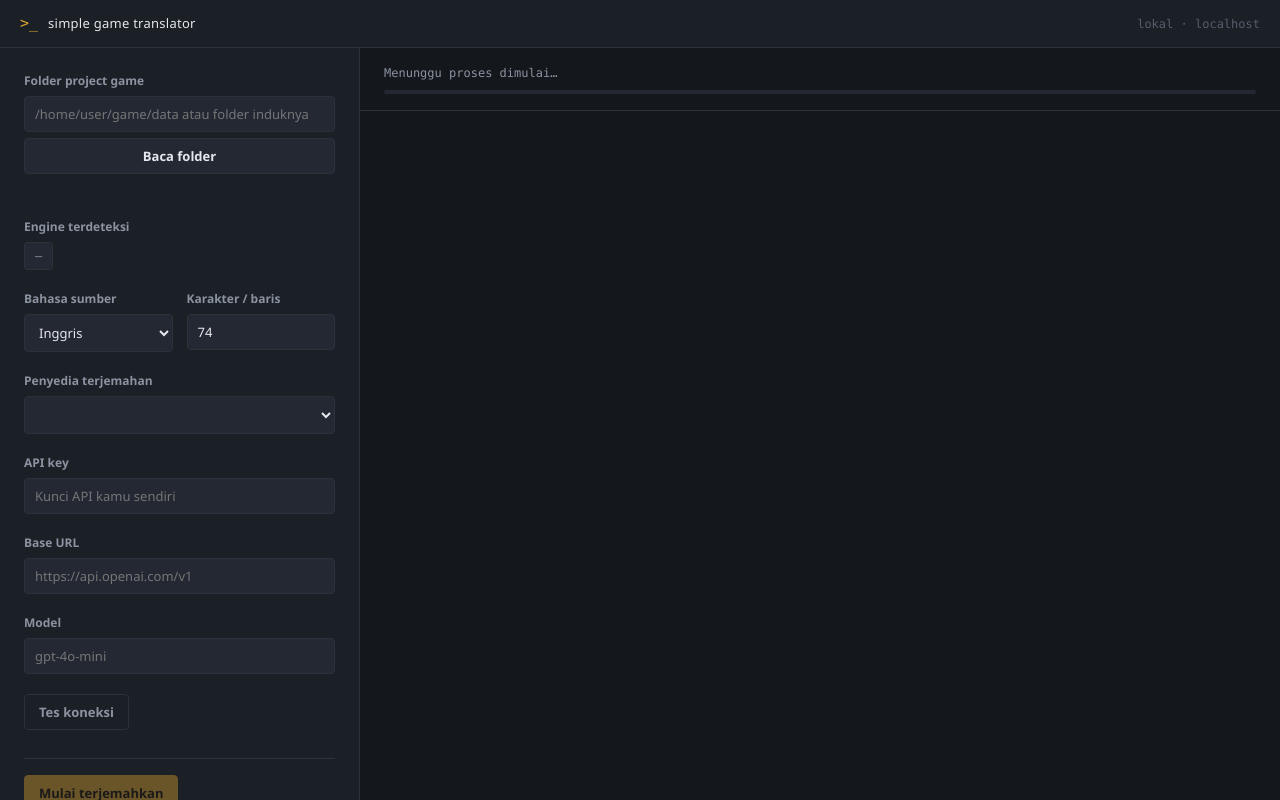
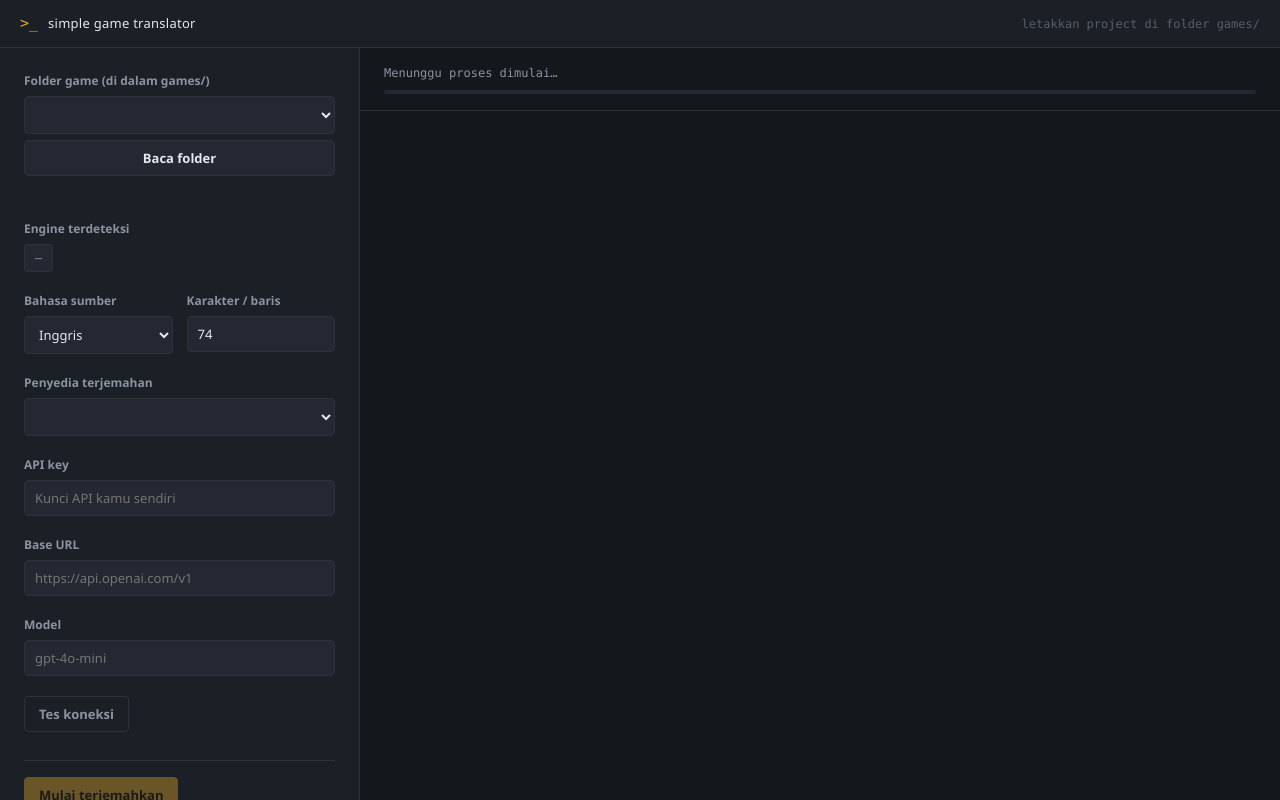
Before and after one commit to Nekoomaruu/simple-game-translator, a website: page public/index.html in a window 1280 px wide. Drawn offline with Linux system fonts and the light colour scheme; no server answers.

Commit message:
Update server status and folder selection in HTML

```diff
--- a/public/index.html
+++ b/public/index.html
@@ -13,7 +13,7 @@
     <span class="topbar-mark-glyph">&gt;_</span>
     <span class="topbar-mark-text">simple game translator</span>
   </div>
-  <div class="topbar-status" id="serverStatus">lokal &middot; localhost</div>
+  <div class="topbar-status" id="serverStatus">letakkan project di folder games/</div>
 </header>
 
 <main class="layout">
@@ -21,8 +21,8 @@
   <section class="panel panel-config" aria-label="Konfigurasi">
 
     <div class="field-group">
-      <label class="field-label" for="folderPath">Folder project game</label>
-      <input type="text" id="folderPath" class="field-input" placeholder="/home/user/game/data atau folder induknya">
+      <label class="field-label" for="folderSelect">Folder game (di dalam games/)</label>
+      <select id="folderSelect" class="field-input"></select>
       <button class="btn btn-secondary" id="inspectBtn" type="button">Baca folder</button>
       <p class="field-hint" id="inspectResult"></p>
     </div>
```
